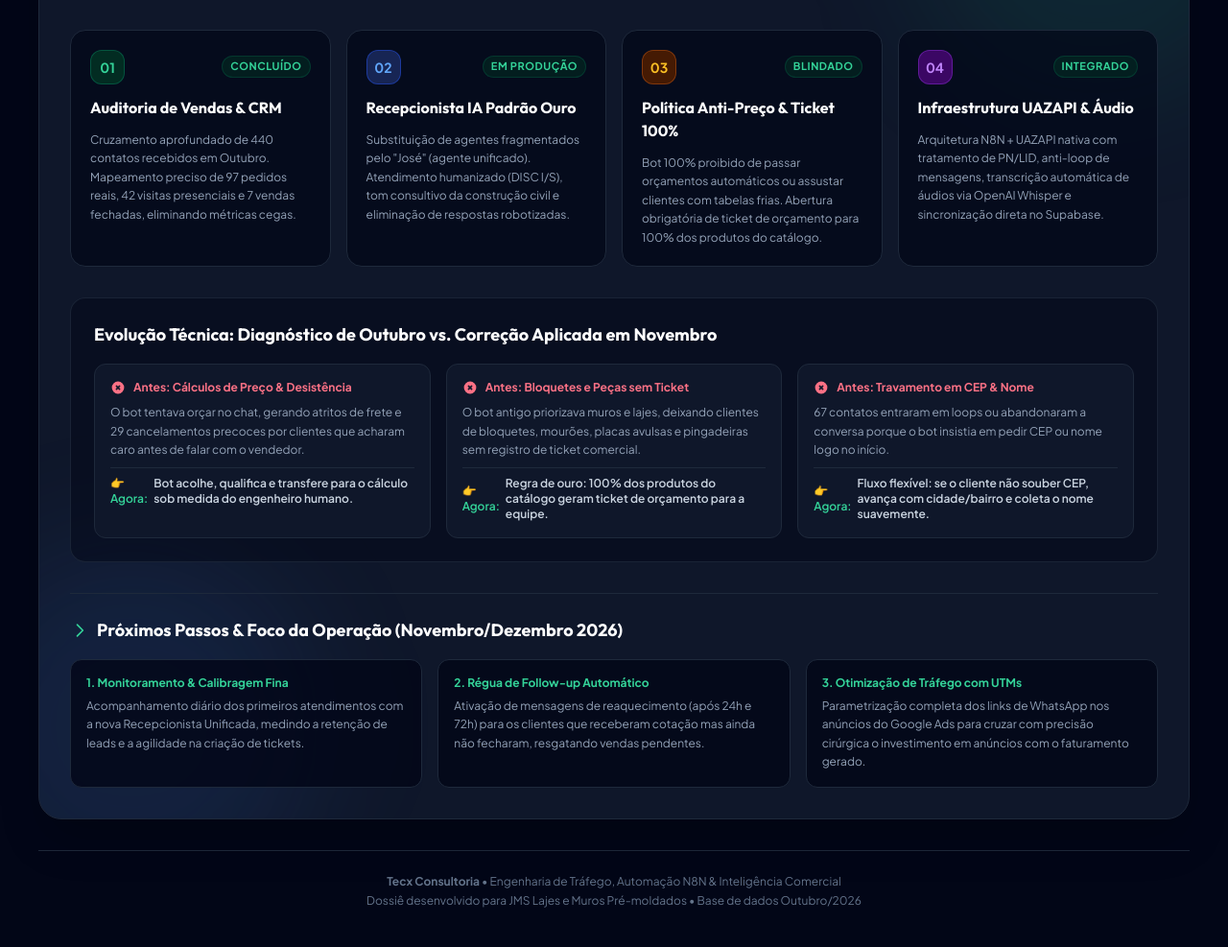
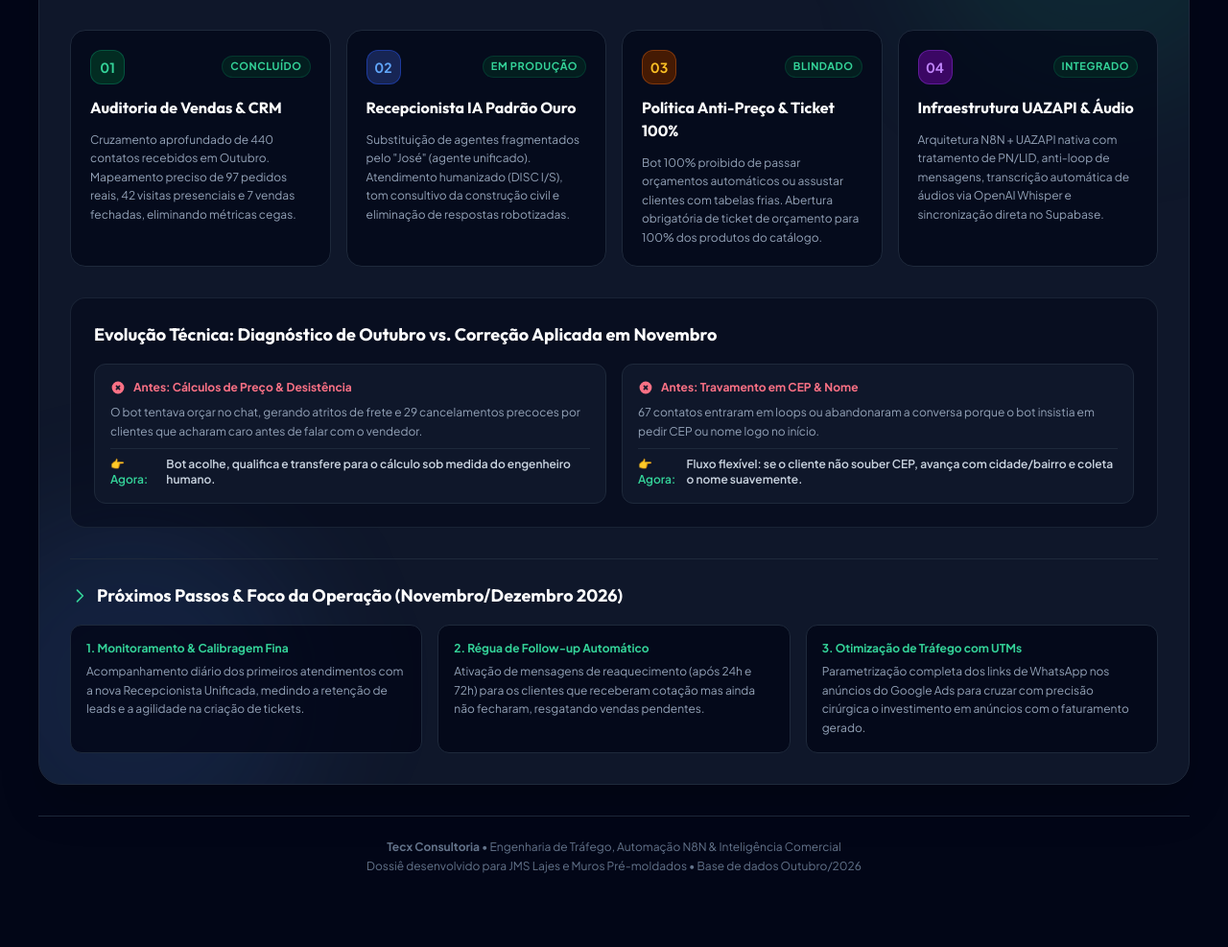
Before and after one commit to Jontecx/jms-apresentacao, a plain HTML site: page index.html in a window 1280 px wide. Shown: the part 2660-3647 px from the top of the page at 96% size. After the commit the page ends 3611 px from the top, so only its background shows below. Drawn offline with nearby package versions, Linux system fonts and the light colour scheme.

Commit message:
fix(apresentacao): remover card sobre bloquetes e pecas sem ticket

```diff
--- a/index.html
+++ b/index.html
@@ -413,7 +413,7 @@
           <span>Evolução Técnica: Diagnóstico de Outubro vs. Correção Aplicada em Novembro</span>
         </h3>
 
-        <div class="grid grid-cols-1 md:grid-cols-3 gap-4">
+        <div class="grid grid-cols-1 md:grid-cols-2 gap-4">
           <div class="p-4 rounded-xl bg-slate-900 border border-slate-800 space-y-2">
             <div class="flex items-center gap-2 text-rose-400 font-bold text-xs">
               <svg class="w-4 h-4 fill-current" viewBox="0 0 20 20"><path fill-rule="evenodd" d="M10 18a8 8 0 100-16 8 8 0 000 16zM8.707 7.293a1 1 0 00-1.414 1.414L8.586 10l-1.293 1.293a1 1 0 101.414 1.414L10 11.414l1.293 1.293a1 1 0 001.414-1.414L11.414 10l1.293-1.293a1 1 0 00-1.414-1.414L10 8.586 8.707 7.293z" clip-rule="evenodd"/></svg>
@@ -428,19 +428,6 @@
             </div>
           </div>
 
-          <div class="p-4 rounded-xl bg-slate-900 border border-slate-800 space-y-2">
-            <div class="flex items-center gap-2 text-rose-400 font-bold text-xs">
-              <svg class="w-4 h-4 fill-current" viewBox="0 0 20 20"><path fill-rule="evenodd" d="M10 18a8 8 0 100-16 8 8 0 000 16zM8.707 7.293a1 1 0 00-1.414 1.414L8.586 10l-1.293 1.293a1 1 0 101.414 1.414L10 11.414l1.293 1.293a1 1 0 001.414-1.414L11.414 10l1.293-1.293a1 1 0 00-1.414-1.414L10 8.586 8.707 7.293z" clip-rule="evenodd"/></svg>
-              Antes: Bloquetes e Peças sem Ticket
-            </div>
-            <p class="text-xs text-slate-400 leading-relaxed">
-              O bot antigo priorizava muros e lajes, deixando clientes de bloquetes, mourões, placas avulsas e pingadeiras sem registro de ticket comercial.
-            </p>
-            <div class="pt-2 border-t border-slate-800 text-xs text-emerald-400 font-semibold flex items-center gap-1.5">
-              <span>👉 Agora:</span>
-              <span class="text-slate-300">Regra de ouro: 100% dos produtos do catálogo geram ticket de orçamento para a equipe.</span>
-            </div>
-          </div>
 
           <div class="p-4 rounded-xl bg-slate-900 border border-slate-800 space-y-2">
             <div class="flex items-center gap-2 text-rose-400 font-bold text-xs">
```
Also changed, not shown: relatorio_auditoria_outubro.html (+1 -14 lines).
